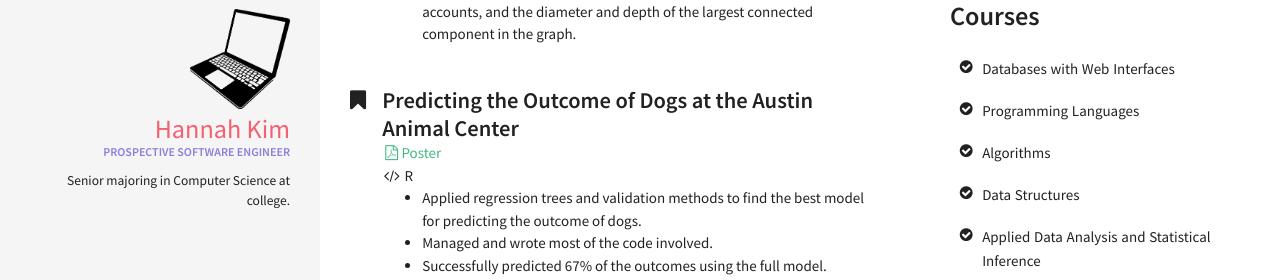
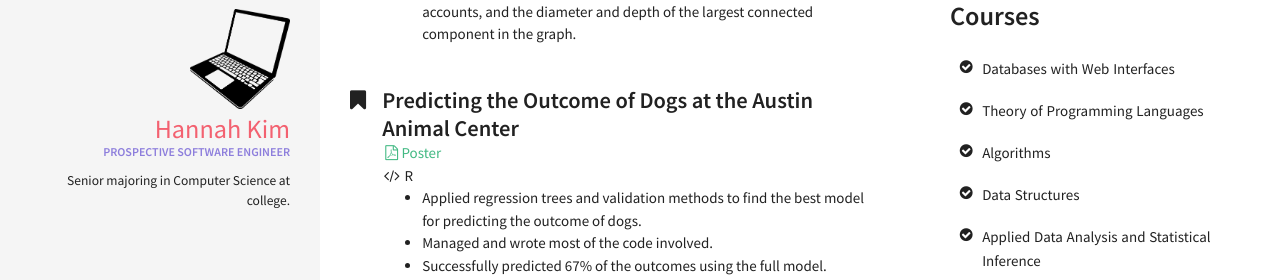
Before and after one commit to hskim37/hskim37.github.io, a Jekyll site: the page built from index.html, in a window 1280 px wide. Shown: the part 1017-1297 px from the top of the page. Built offline with Jekyll 4.4.1, drawn with Linux system fonts in a browser that asks for light colours.

Commit message:
Update courses.yml

```diff
--- a/_data/index/courses.yml
+++ b/_data/index/courses.yml
@@ -1,5 +1,5 @@
 - name: Databases with Web Interfaces
-- name: Programming Languages
+- name: Theory of Programming Languages
 - name: Algorithms
 - name: Data Structures
 - name: Applied Data Analysis and Statistical Inference
```
